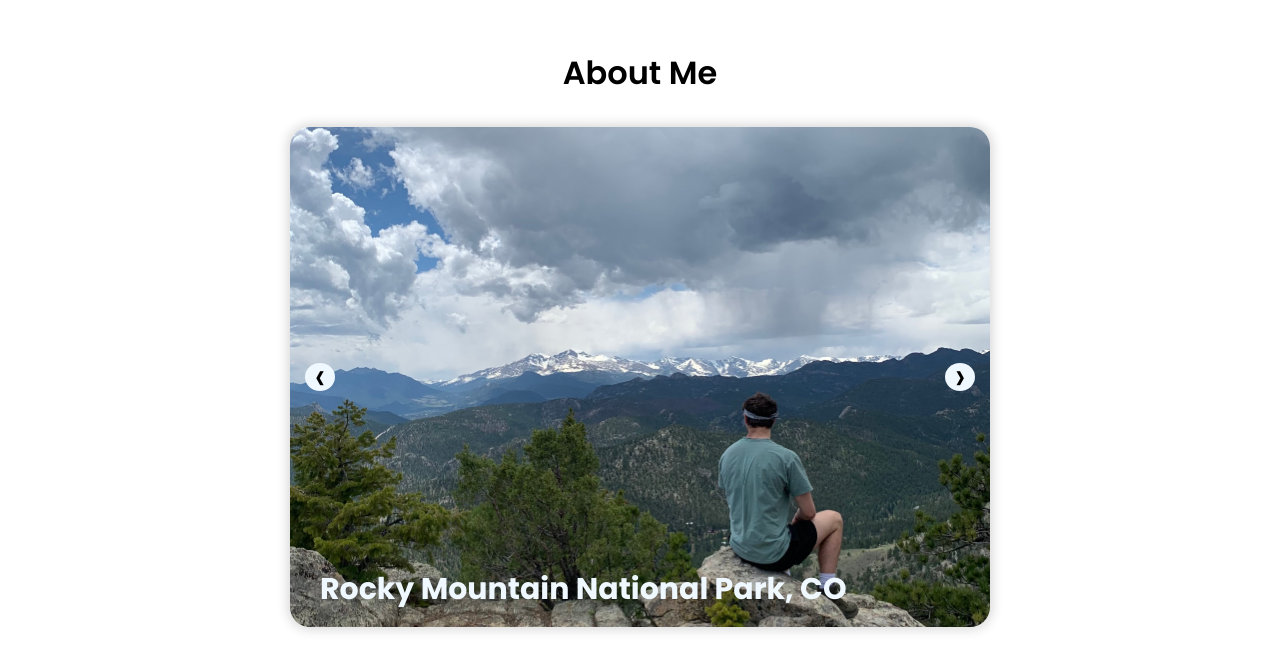
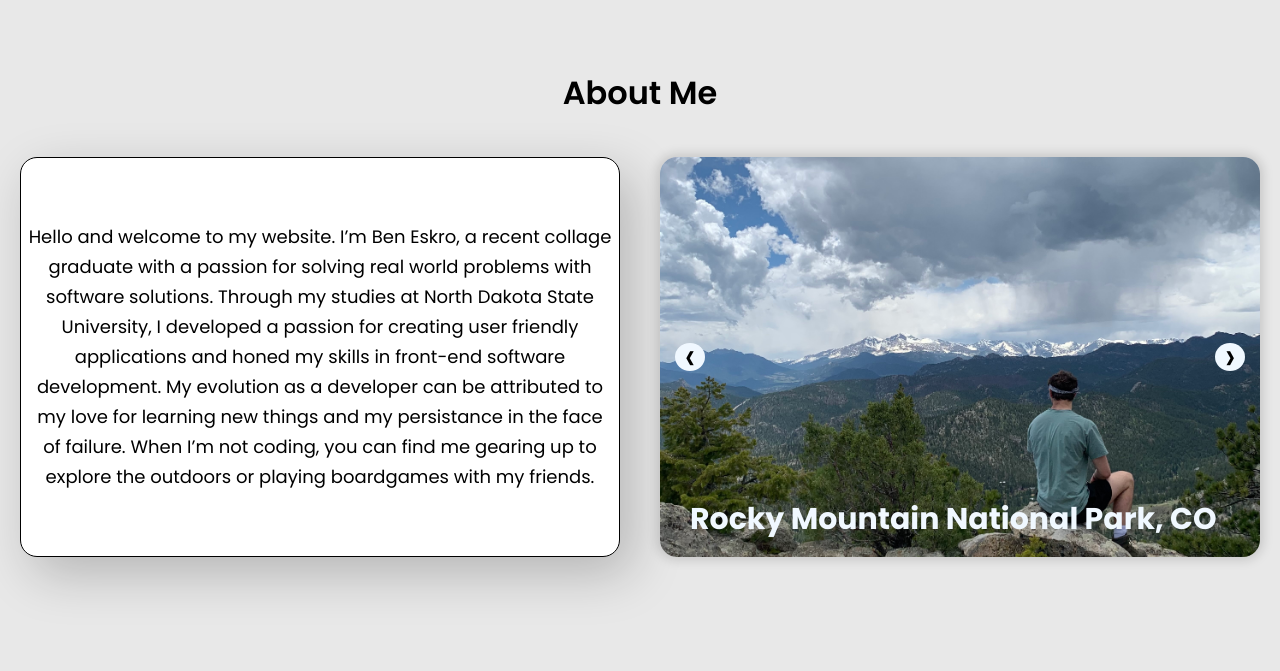
Before and after one commit to beskro2/AboutMeApp, a React (Create React App) app in the folder aboutme/: page / in a window 1280 px wide. Shown: the part 751-1422 px from the top of the page. Built offline with nearby package versions, Linux system fonts and the light colour scheme.

Commit message:
swich bio and carosol

```diff
--- a/aboutme/src/App.css
+++ b/aboutme/src/App.css
@@ -6,7 +6,7 @@
   text-align:center;
   font-family: 'poppins', sans-serif;
 
- /*background-color: #e8e8e8;*/
+ background-color: #e8e8e8;
 
 }
  htnl{
@@ -277,6 +277,7 @@ font-size: 2rem;
   border-radius: 7px;
   cursor: pointer;
   transition: all .3s;
+
 }
 
 .svgContainer {
@@ -290,7 +291,7 @@ font-size: 2rem;
   letter-spacing: 0.8px;
   border-radius: 10px;
   transition: all .3s;
-  border: 1px solid rgba(156, 156, 156, 0.466);
+  border: 1px solid rgba(0, 0, 0, 0.466);
 }
 
 .BG {
@@ -298,8 +299,8 @@ font-size: 2rem;
   content: "";
   width: 45px;
   height: 45px;
-  background: #181818;
-  z-index: -1;
+  background: black;
+  z-index: 0;
   border-radius: 10px;
   pointer-events: none;
   transition: all .3s;
@@ -383,22 +384,45 @@ font-size: 2rem;
   align-items: center;
 
 
+
+
 }
 
 
 .bio {
-  width:700px;
-  margin: 30px;
-  padding:10px;
-  border-radius: 30px;
-  background: #e0e0e0;
-  box-shadow: 15px 15px 30px #f5f1f1,
-             -15px -15px 30px #ffffff;
+  box-sizing: border-box;
+  width:600px;
+  height: 400px;
+  background: white;
+  border: 1px solid black;
+  box-shadow: 12px 17px 51px rgba(0, 0, 0, 0.22);
+  backdrop-filter: blur(6px);
+  border-radius: 17px;
+  text-align: center;
+  cursor: pointer;
+  transition: all 0.5s;
+  display: flex;
+  align-items: center;
+  justify-content: center;
+  user-select: none;
+  color: black;
+  margin: 20px;
+  padding:7px;
+
 }
-
+.bio p{
+  font-size: 18px;
+  line-height:30px;
+}
 
 .section_label2{
   font-size: 2rem;
   font-weight: 600;
-  padding-bottom: 30px;
+  margin: 20px;
 }
+
+.organization{
+  display: flex;
+  align-items: center;
+  justify-content: space-evenly;
+}
--- a/aboutme/src/App.js
+++ b/aboutme/src/App.js
@@ -136,35 +136,30 @@ const handleDownload = () => {
 
 
 <div className='aboutme-container'>
+<t className='section_label2'>About Me</t>
+
+<div className="organization">
+
+<div className='bio'>
+        <p >
+        Hello and welcome to my website. I’m Ben Eskro, a recent collage graduate with a passion for solving real
+        world problems with software solutions. Through my studies at North Dakota State University, I developed
+        a passion for creating user friendly applications and honed my skills in front-end software development.
+        My evolution as a developer can be attributed to my love for learning new things and my persistance in the
+        face of failure. When I’m not coding, you can find me gearing up to explore the outdoors or playing
+       boardgames with my friends.
+        </p>
+      </div>
 
 <div className='slidercontainer'>
-
-<t className='section_label2'>About Me</t>
 <ImageSlider images={slides}/>
-
 </div>
 
 
 
 
 
-
-
-
-
-
-{/*
-<div className='bio'>
-        <p>
-        Hello and welcome to my website. I’m Ben Eskro, a recent collage graduate with a passion for solving real
-        world problems with software solutions. Through my studies at North Dakota State University, I developed
-        a passion for creating user friendly applications and honed my skills in front-end software development.
-        My evolution as a developer can be attributed to my love for learning new things and persisting in the
-        face of failure. When I’m not coding, you can find me gearing up to explore the outdoors or playing
-       boardgames with my friends.
-        </p>
-      </div>
-      */}
+</div>
 </div>
     </div>
   );
--- a/aboutme/src/ImageSlider.css
+++ b/aboutme/src/ImageSlider.css
@@ -5,9 +5,10 @@
 
 .carousel{
     display:flex;
-    height: 500px;
-    width:700px;
+    height: 400px;
+    width:600px;
     max-width: 800px;
+    margin: 20px;
 }
 
 .carousel_wrapper{
@@ -25,7 +26,7 @@
     width:100%;
     height:100%;
     overflow: hidden;
-    border-radius: 20px;
+    border-radius: 17px;
     -webkit-box-shadow: 0px 0px 11px 3px rgba(0,0,0,0.15);
     box-shadow: 0px 0px 11px 3px rgba(0,0,0,0.15);
 
```
